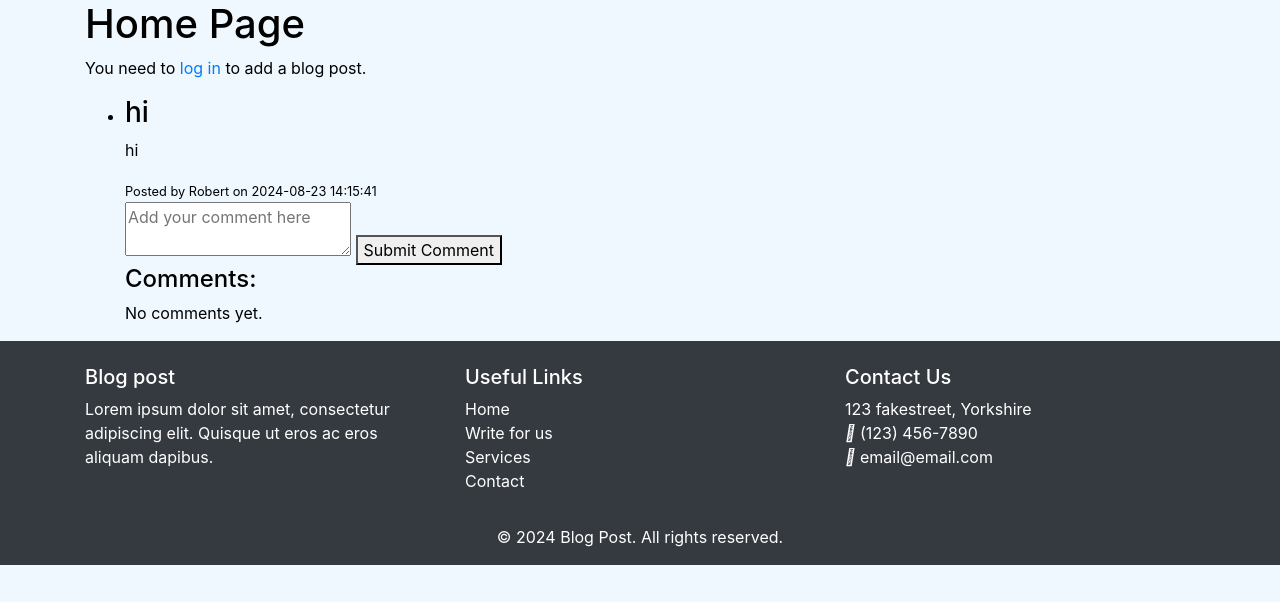
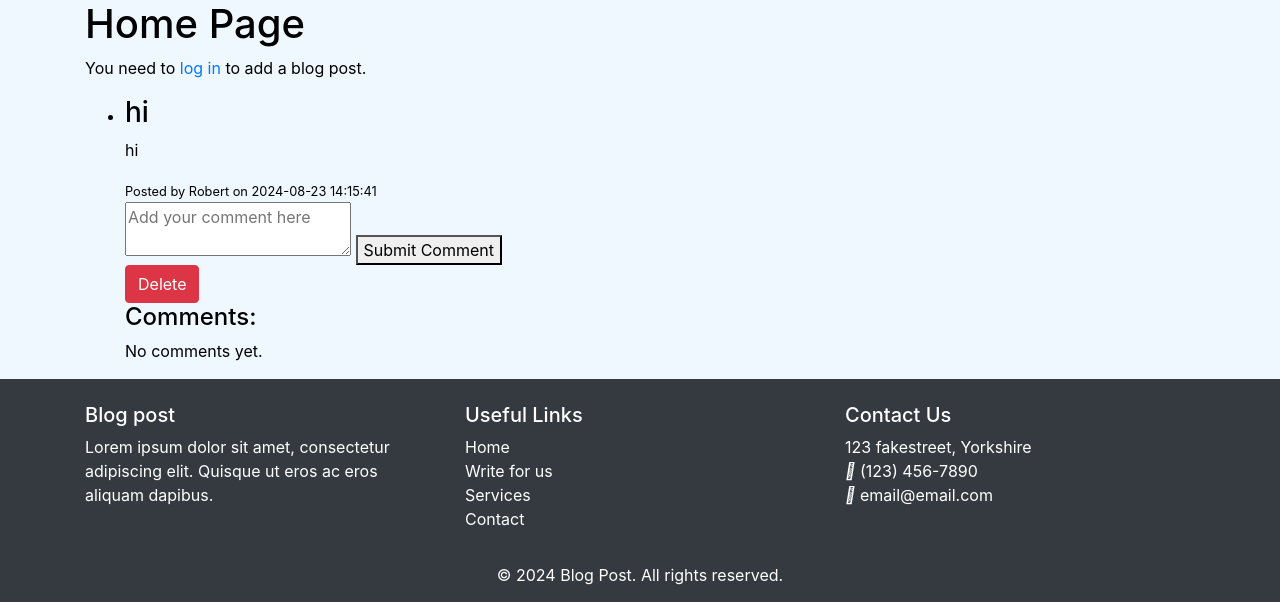
Before and after one commit to RWinterburn/Project-3, a Flask app: page /home in a window 1280 px wide. Shown: the part 56-658 px from the top of the page. Run offline with Flask 3, Linux system fonts and the light colour scheme; some libraries are stand-ins or nearby versions.

Commit message:
added delete button for blog post on home html page

```diff
--- a/app/templates/home.html
+++ b/app/templates/home.html
@@ -34,6 +34,9 @@
                         <textarea name="comment" placeholder="Add your comment here" required></textarea>
                         <button type="submit">Submit Comment</button>
                     </form>
+                    <form action="{{ url_for('views.delete_blog_post', post_id=post.id) }}" method="POST" style="display:inline;">
+                        <button type="submit" class="btn btn-danger">Delete</button>
+                    </form>
 
                     <!-- Display comments -->
                     <div>
--- a/views.py
+++ b/views.py
@@ -43,3 +43,20 @@ def add_comment(post_id):
 def show_all_blog_posts():
     blog_posts = BlogPost.query.order_by(BlogPost.created_at.desc()).all()
     return render_template('all_blog_posts.html', blog_posts=blog_posts)
+
+
+@views.route('/delete_blog_post/<int:post_id>', methods=['POST'])
+@login_required
+def delete_blog_post(post_id):
+    blog_post = BlogPost.query.get_or_404(post_id)
+
+    # Check if the current user is the owner of the blog post
+    if blog_post.user_id != current_user.id:
+        flash('You do not have permission to delete this post.', 'danger')
+        return redirect(url_for('views.show_blog_posts'))
+
+    db.session.delete(blog_post)
+    db.session.commit()
+    flash('Blog post deleted successfully!', 'success')
+
+    return redirect(url_for('views.show_blog_posts'))
```
Also changed, not shown: instance/database.db.
